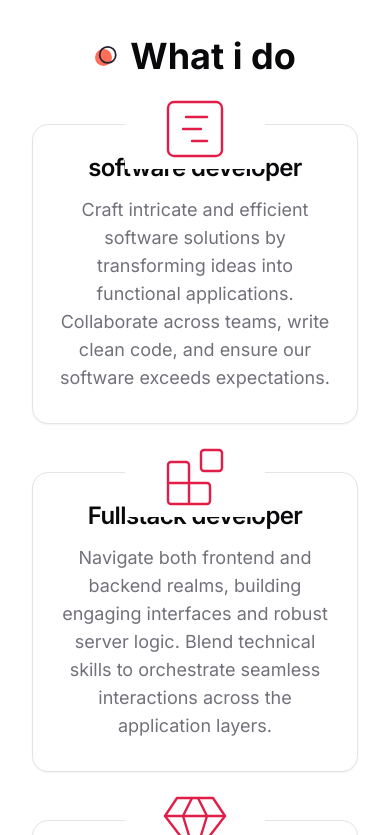
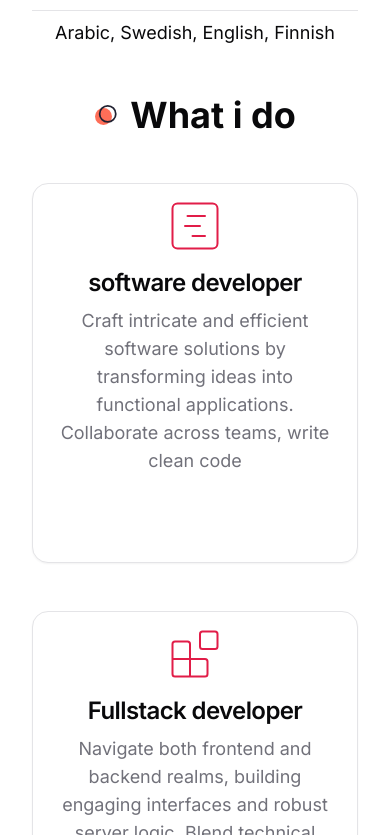
Before and after one commit to BadurFadul/personal-portfolio, a Next.js app: page / in a window 390 px wide. Shown: the part 1749-2584 px from the top of the page. Built offline with nearby package versions, Linux system fonts and the light colour scheme.

Commit message:
fix bug in mobile version

```diff
--- a/components/Hero.jsx
+++ b/components/Hero.jsx
@@ -15,7 +15,7 @@ import Socials from './Socials';
 
 const Hero = () => {
   return (
-    <section className='py-12 xl:py-24 h-[78vh] xl:pt-28 bg-hero bg-no-repeat bg-bottom bg-cover dark:bg-none'>
+    <section className='py-12 xl:py-24 h-[85vh] xl:pt-28 bg-hero bg-no-repeat bg-bottom bg-cover dark:bg-none'>
       <div className='container mx-auto'>
         <div className='flex justify-between gap-x-8'>
           {/* text */}
@@ -49,7 +49,7 @@ const Hero = () => {
           </div>
           {/* image */}
           <div className='hidden xl:flex relative'>
-            <div className='bg-hero_shape2_light dark:bg-hero_shape2_dark w-[500px] h-[500px] bg-no-repeat absolute -top-1 -right-2'></div>
+            <div className='bg-hero_shape2_light dark:bg-hero_shape2_dark w-[200px] h-[200px] bg-no-repeat absolute -top-1 -right-2'></div>
             <DevImg
               containerStyles='bg-hero_shape w-[480px] h-[462px] bg-no-repeat relative bg-bottom'
               imgSrc='/about/developer.png'
--- a/components/Services.jsx
+++ b/components/Services.jsx
@@ -9,19 +9,19 @@ import {
 
 const servicesData = [
   {
-    icon: <GanttChartSquare size={72} strokeWidth={0.8} />,
+    icon: <GanttChartSquare size={60} strokeWidth={0.8} />,
     title: 'software developer',
     description:
-      'Craft intricate and efficient software solutions by transforming ideas into functional applications. Collaborate across teams, write clean code, and ensure our software exceeds expectations.',
+      'Craft intricate and efficient software solutions by transforming ideas into functional applications. Collaborate across teams, write clean code',
   },
   {
-    icon: <Blocks size={72} strokeWidth={0.8} />,
+    icon: <Blocks size={60} strokeWidth={0.8} />,
     title: 'Fullstack developer',
     description:
-      'Navigate both frontend and backend realms, building engaging interfaces and robust server logic. Blend technical skills to orchestrate seamless interactions across the application layers.',
+      'Navigate both frontend and backend realms, building engaging interfaces and robust server logic. Blend technical skills to orchestrate seamless interactions',
   },
   {
-    icon: <Gem size={72} strokeWidth={0.8} />,
+    icon: <Gem size={60} strokeWidth={0.8} />,
     title: 'Backend developer',
     description:
       'Architect and optimize server-side components, databases, and APIs. Ensure smooth functionality, data integrity, and robust security measures for seamless application operation.',
@@ -40,16 +40,16 @@ const Services = () => {
           {servicesData.map((item, index) => {
             return (
               <Card
-                className='w-full max-w-[424px] h-[300px] flex flex-col pt-16 pb-10 justify-center items-center relative'
+                className='w-full max-w-[480px] h-[380px] flex flex-col pt-16 pb-10 justify-center items-center relative'
                 key={index}
               >
-                <CardHeader className='text-primary absolute -top-[60px]'>
-                  <div className='w-[140px] h-[80px] bg-white dark:bg-background flex justify-center items-center'>
+                <CardHeader className='text-primary absolute -top-[20px]'>
+                  <div className='w-[90px] h-[75px] bg-white dark:bg-background flex justify-center items-center'>
                     {item.icon}
                   </div>
                 </CardHeader>
                 <CardContent className='text-center'>
-                  <CardTitle className='mb-4'>{item.title}</CardTitle>
+                  <CardTitle className='mb-3'>{item.title}</CardTitle>
                   <CardDescription className='text-lg'>
                     {item.description}
                   </CardDescription>
```
